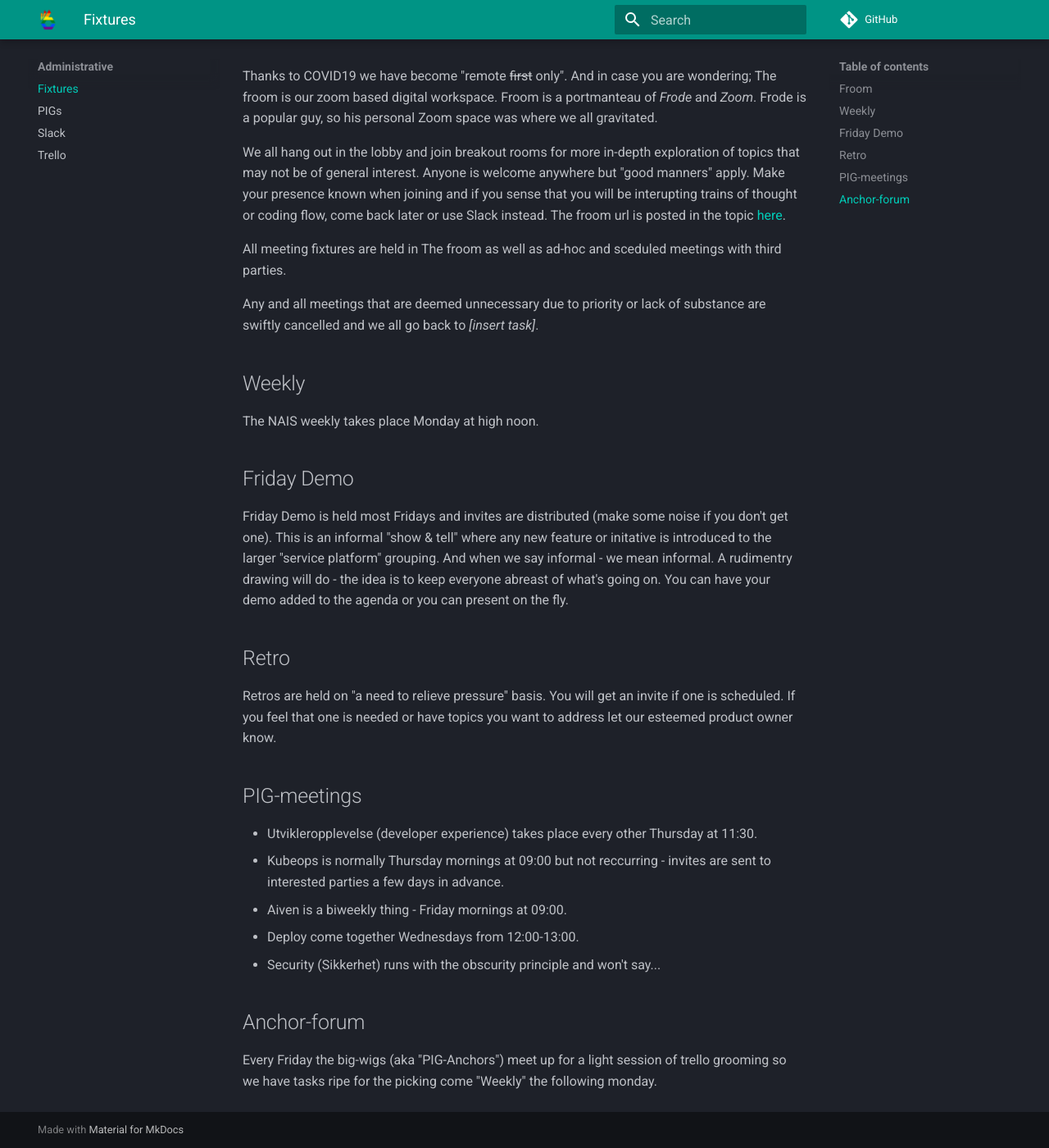
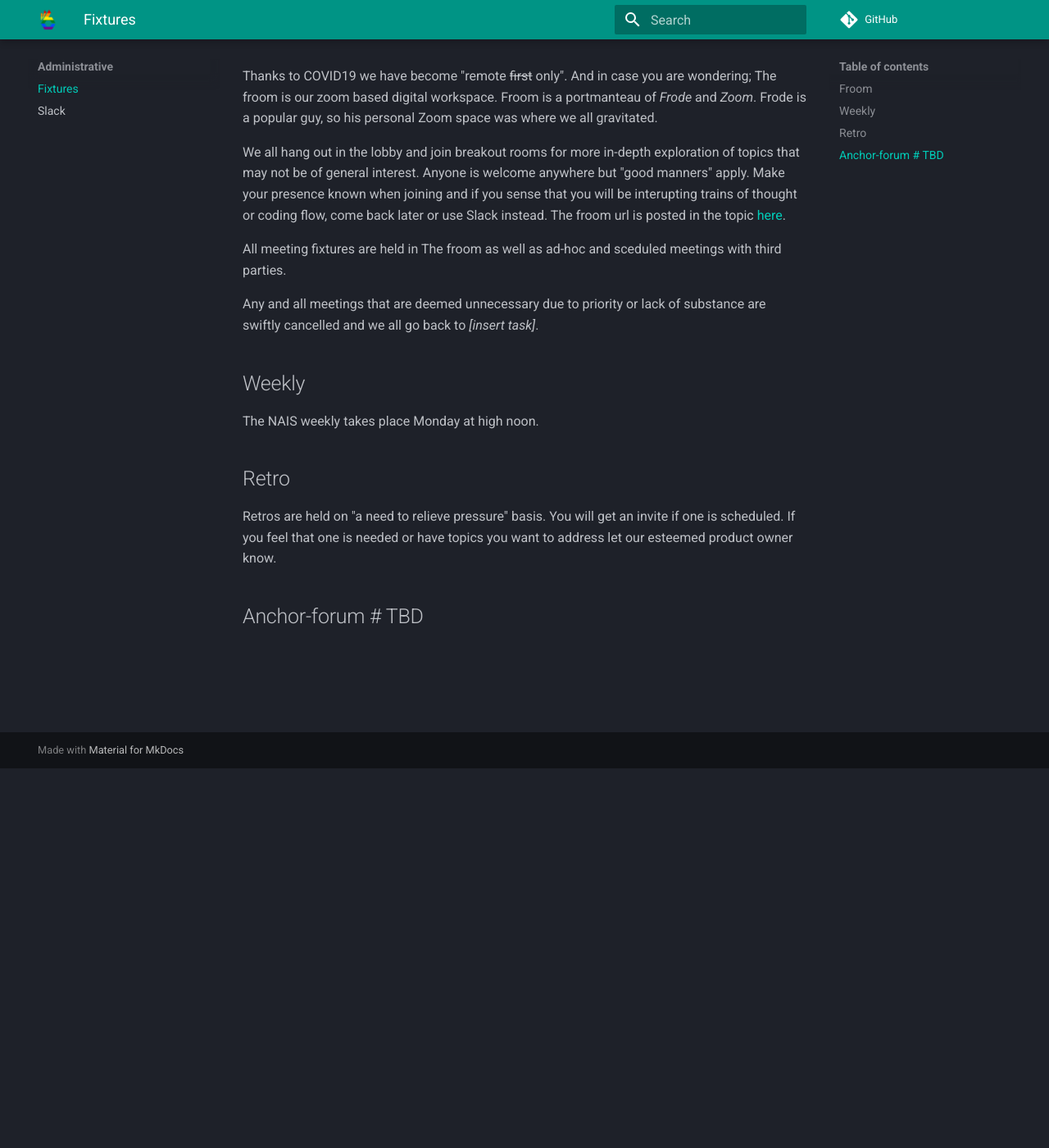
Before and after one commit to nais/handbook, an MkDocs documentation site: the page built from docs/administrative/fixtures.md, in a window 1280 px wide and 1400 px high, scrolled down 463 px. Shown: the whole window at 82% size. Built offline with MkDocs 1.6.1 and Material for MkDocs 9.7.7, drawn with Linux system fonts in a browser that asks for light colours; comment, search, counter and statistics services are not loaded.

Commit message:
Update/removal of stale info

```diff
--- a/docs/administrative/fixtures.md
+++ b/docs/administrative/fixtures.md
@@ -21,27 +21,8 @@ Any and all meetings that are deemed unnecessary due to priority or lack of subs
 
 The NAIS weekly takes place Monday at high noon.
 
-
-## Friday Demo
-
-Friday Demo is held most Fridays and invites are distributed (make some noise if you don't get one).
-This is an informal "show & tell" where any new feature or initative is introduced to the larger "service platform" grouping.
-And when we say informal - we mean informal.
-A rudimentry drawing will do - the idea is to keep everyone abreast of what's going on.
-You can have your demo added to the agenda or you can present on the fly.
-
 ## Retro
 
 Retros are held on "a need to relieve pressure" basis. You will get an invite if one is scheduled. If you feel that one is needed or have topics you want to address let our esteemed product owner know.
 
-## PIG-meetings
-
-- Utvikleropplevelse (developer experience) takes place every other Thursday at 11:30.
-- Kubeops is normally Thursday mornings at 09:00 but not reccurring - invites are sent to interested parties a few days in advance.
-- Aiven is a biweekly thing - Friday mornings at 09:00.
-- Deploy come together Wednesdays from 12:00-13:00.
-- Security (Sikkerhet) runs with the obscurity principle and won't say...
-
-## Anchor-forum
-
-Every Friday the big-wigs (aka "PIG-Anchors") meet up for a light session of trello grooming so we have tasks ripe for the picking come "Weekly" the following monday.
+## Anchor-forum # TBD
--- a/mkdocs.yml
+++ b/mkdocs.yml
@@ -55,9 +55,7 @@ nav:
     - Checklist for Faddere: welcome/fadder.md
   - Administrative:
     - Fixtures: administrative/fixtures.md
-    - PIGs: administrative/pigs.md
     - Slack: administrative/slack.md
-    - Trello: administrative/trello.md
   - Technical:
     - What is nais?: technical/nais.md
     - NAIS development: technical/development.md
```
Also changed, not shown: docs/administrative/pigs.md (deleted, +0 -59 lines), docs/administrative/slack.md (+1 -3 lines), docs/administrative/trello.md (deleted, +0 -17 lines), docs/technical/write-the-doc.md (+3 -3 lines), docs/welcome/fadder.md (+2 -4 lines).
